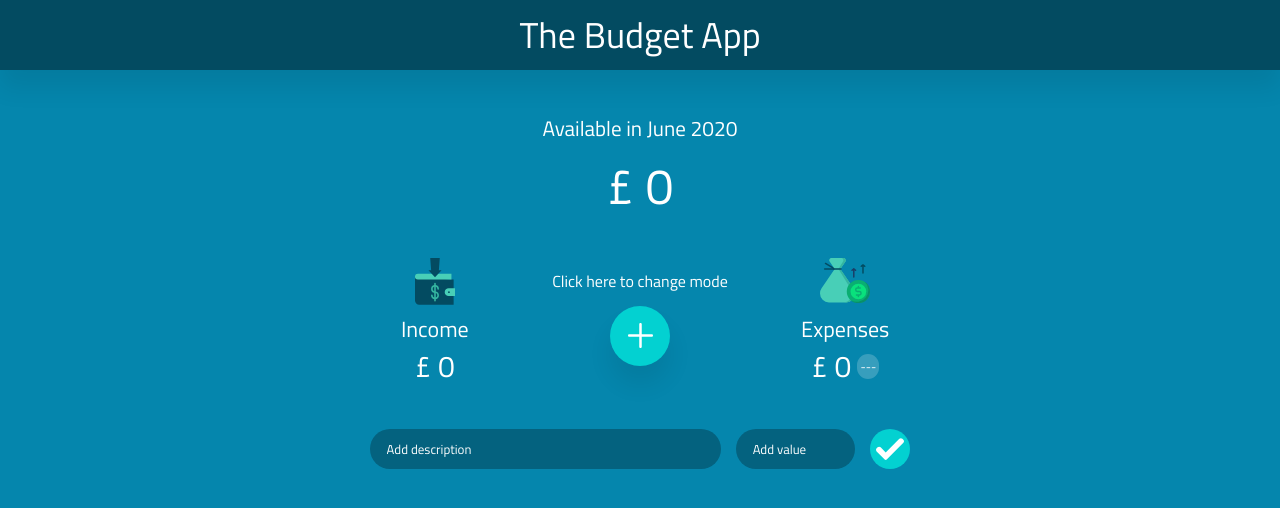
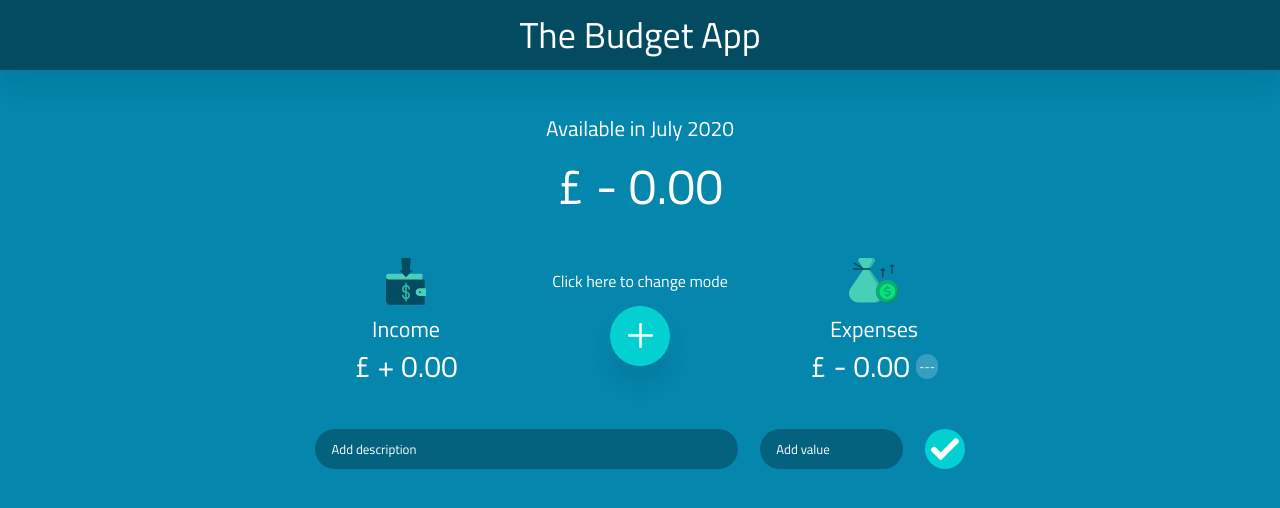
Before and after one commit to mospective/The-budget-app, a plain HTML site: page index.html in a window 1280 px wide. Drawn offline with Linux system fonts and the light colour scheme.

Commit message:
App completed

```diff
--- a/index.html
+++ b/index.html
@@ -16,7 +16,7 @@
     </header>
     <article>
         <section id="date__budget">
-            <p id="date">Available in June 2020</p>
+            <p id="date">Available in <span id="monthYear">%Month year%</span></p>
             <p id="current_budget">£ -0.00</p>
         </section>
         <section id="cash_flow">
--- a/js/main.js
+++ b/js/main.js
@@ -145,7 +145,37 @@ var UIController = (function(){
         displayIncome: '#inc',
         displayExpense: '#exp',
         displayPercentage: '.percentage',
-        container: '.main'
+        container: '.main',
+        percentageLabel: '.item__percentage',
+        date: '#monthYear'
+    };
+
+    // Format the numbers
+
+    var formatNumbers = function(num, type) {
+        var numSplit, int, dec;
+
+        num = Math.abs(num);
+        num = num.toFixed(2);
+
+        numSplit = num.split('.');
+
+        int = numSplit[0];
+
+        if (int.length > 3) {
+            int = int.substr(0,int.length - 3) + ',' + int.substr(int.length - 3,3);
+        }
+        dec = numSplit[1];
+        return (type === 'exp' ? '-' : '+') + ' ' + int + '.' + dec;
+    };
+
+    // function to resolve forEach functiom
+    var nodeListForEach = function(list, callback) {
+
+        for (var i = 0; i < list.length; i++) {
+            callback(list[i], i);
+        }
+
     };
 
     return {
@@ -172,7 +202,7 @@ var UIController = (function(){
 
             newHtml = html.replace('%id%', obj.id);
             newHtml = newHtml.replace('%description%', obj.description);
-            newHtml = newHtml.replace('%value%', obj.value);
+            newHtml = newHtml.replace('%value%', formatNumbers(obj.value, type) );
 
             // insert HTML into the DOM
             document.querySelector(DOMStrings.showResult).insertAdjacentHTML('beforeend', newHtml);
@@ -194,18 +224,42 @@ var UIController = (function(){
 
         },
         displayBudget: function(obj) {
-            document.querySelector(DOMStrings.displayBudget).textContent = "£ " + obj.budget;
-            document.querySelector(DOMStrings.displayIncome).textContent = "£ " + obj.totalInc;
-            document.querySelector(DOMStrings.displayExpense).textContent = "£ "+ obj.totalExp;
+            var  type;
+
+            obj.budget ? type = 'inc' : type = 'exp';
+
+            document.querySelector(DOMStrings.displayBudget).textContent = "£ " + formatNumbers(obj.budget, type);
+            document.querySelector(DOMStrings.displayIncome).textContent = "£ " + formatNumbers(obj.totalInc, 'inc');
+            document.querySelector(DOMStrings.displayExpense).textContent = "£ " + formatNumbers(obj.totalExp, 'exp');
 
             if (obj.percentage > 0){
                 document.querySelector(DOMStrings.displayPercentage).textContent = obj.percentage + '%';
             } else {
                 document.querySelector(DOMStrings.displayPercentage).textContent = '---';
             }
+        },
+        displayPercentages: function(percentages) {
 
+            var fields = document.querySelectorAll(DOMStrings.percentageLabel);
 
+            nodeListForEach(fields, function(cur, index) {
+                if (percentages[index] > 0) {
+                    console.log(cur);
+                    cur.textContent = percentages[index] + '%';
+                } else {
+                    cur.textContent = '--';
+                }
+            });
 
+        },
+        displayMonth: function() {
+            var dataLabel= document.querySelector(DOMStrings.date);
+            var d = new Date();
+            var month  = d.getMonth();
+            var year = d.getFullYear();
+            var months = ['January', 'February', 'March', 'April', 'May','June', 'July','August', 'September', 'October', 'November', 'December'];
+
+            dataLabel.textContent = months[month] + ' ' + year;
         },
         clearFields: function() {
             var fields, fieldsArr, defaultMode;
@@ -276,7 +330,7 @@ var appController = (function(bdCtlr,uiCtlr){
     var updatePercentages = function() {
         bdCtlr.calculatePercentages();
         var percent = bdCtlr.getPercentages();
-        console.log(percent);
+        uiCtlr.displayPercentages(percent);
     }
 
     var ctrlAddItem = function () {
@@ -318,6 +372,7 @@ var appController = (function(bdCtlr,uiCtlr){
     return {
         init:function() {
             console.log('The app has started');
+            uiCtlr.displayMonth();
             uiCtlr.displayBudget({
                 budget: 0,
                 totalInc: 0,
--- a/scss/main.scss
+++ b/scss/main.scss
@@ -64,14 +64,14 @@ html {
         justify-content: center;
 
         .inner-container {
-          width: 540px;
+          width: 650px;
           max-width: 100%;
           display: flex;
           flex-flow: wrap;
           justify-content: space-between;
 
           .income__container {
-            width: 24%;
+            width: 28%;
             display: flex;
             flex-direction: column;
             align-items: center;
@@ -156,7 +156,7 @@ html {
           }
 
           .expense__container {
-            width: 24%;
+            width: 28%;
             display: flex;
             flex-direction: column;
             align-items: center;
@@ -214,6 +214,7 @@ html {
                 width: 28px;
                 height: 40px;
               }
+              font-size: 0.8em;
             }
 
             .switch {
@@ -231,10 +232,13 @@ html {
                 width: 35px;
                 height: 40px;
               }
+              font-size: 0.8em;
               .exp {
+
                 @media(max-width:440px) {
                   #exp {
                     float: none;
+
                   }
                   .percentage {
                     display: block;
@@ -249,7 +253,10 @@ html {
 
           @media(max-width: 340px) {
             .switch {
-              width: 45%;
+              width: 40%;
+            }
+            .expense__container .exp #exp, .income__container #inc {
+              font-size: 0.9em;
             }
           }
         }
@@ -263,7 +270,7 @@ html {
         margin-bottom: 2em;
 
         .inner-container {
-          width: 540px;
+          width: 650px;
           max-width: 100%;
           display: flex;
           justify-content: space-between;
@@ -387,7 +394,7 @@ html {
         justify-content: center;
 
         .inner-container {
-          width: 540px;
+          width: 650px;
           max-width: 100%;
 
           .income {
```
Also changed, not shown: css/main.css, css/mixin.css, css/reset.css, 3 other files.
